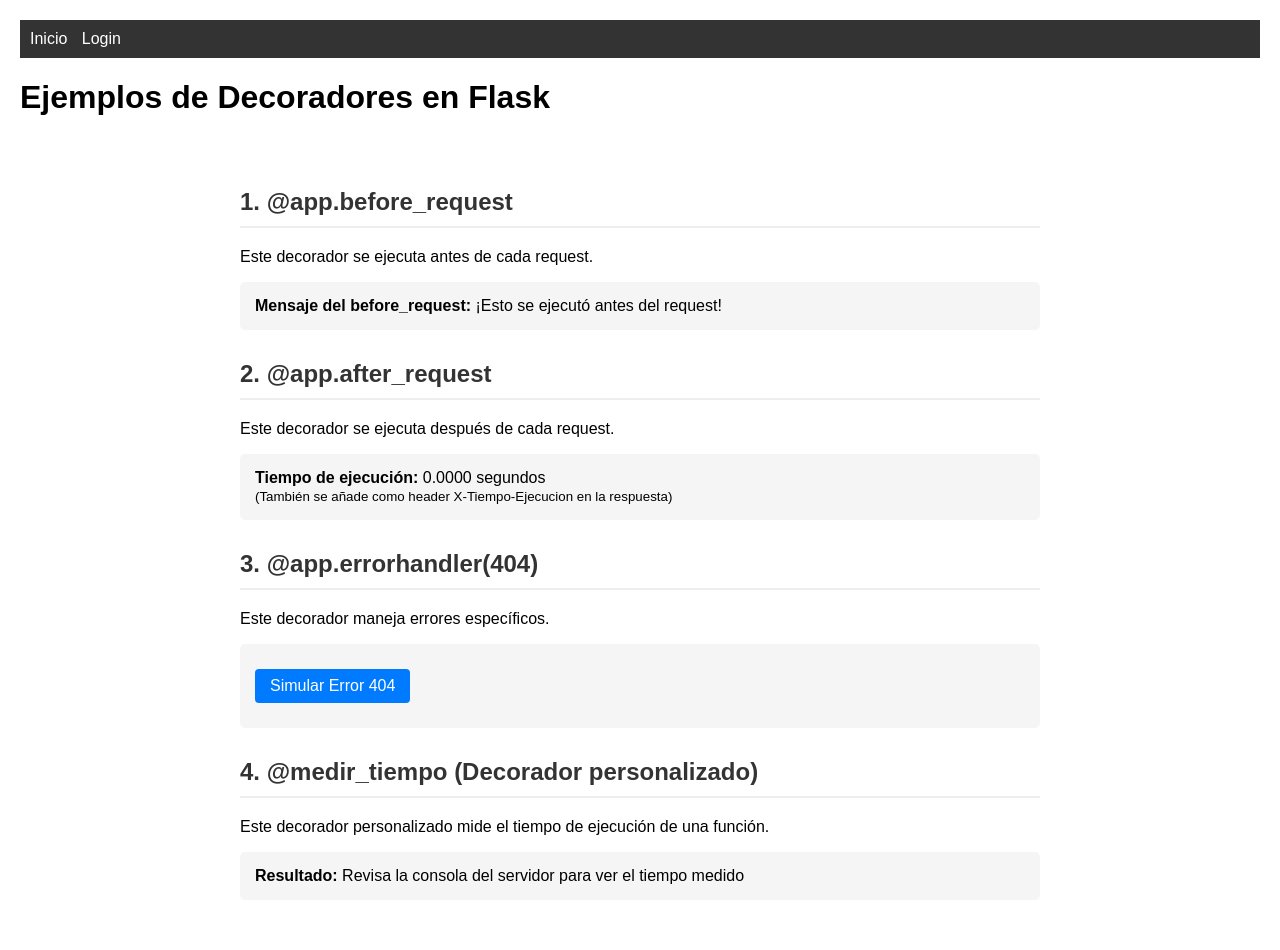
After one commit to nereasaga/investigacion-python-2, a Flask app: page /decoradores in a window 1280 px wide. The commit adds this page. Run offline with Flask 3, Linux system fonts and the light colour scheme.

Commit message:
agregados decoradores especiales

```diff
--- a/routes.py
+++ b/routes.py
@@ -1,8 +1,16 @@
-from flask import jsonify, request, render_template, redirect, url_for, flash
+from flask import jsonify, request, render_template, redirect, url_for, flash, abort
 from flask_login import login_user, logout_user, login_required, current_user
 from models import get_user_by_email, get_users, get_user_by_id, add_user, update_user, del_user, del_user_by_email, get_user_by_username, get_profile_by_user_id, update_profile, get_all_movies
 import os
 from werkzeug.utils import secure_filename
+from functools import wraps
+from flask import request, render_template, g
+from time import time
+import logging
+
+# Configurar logging
+logging.basicConfig(level=logging.INFO)
+logger = logging.getLogger(__name__)
 
 # Definir rutas
 
@@ -150,3 +158,55 @@ def init_routes(app):
     @login_required
     def add_user_view():
         return render_template('add_user.html')
+
+    # Decorador personalizado para medir tiempo de ejecución
+    def medir_tiempo(f):
+        @wraps(f)
+        def decorated_function(*args, **kwargs):
+            inicio = time()
+            resultado = f(*args, **kwargs)
+            fin = time()
+            tiempo_total = fin - inicio
+            logger.info(f'La función {f.__name__} tardó {tiempo_total:.4f} segundos')
+            return resultado
+        return decorated_function
+
+    # Ejemplo de @app.before_request
+    @app.before_request
+    def antes_de_request():
+        g.inicio_request = time()
+        g.mensaje_before = "¡Esto se ejecutó antes del request!"
+
+    # Ejemplo de @app.after_request
+    @app.after_request
+    def despues_de_request(response):
+        if hasattr(g, 'inicio_request'):
+            tiempo_total = time() - g.inicio_request
+            response.headers['X-Tiempo-Ejecucion'] = str(tiempo_total)
+        return response
+
+    # Ejemplo de @app.errorhandler
+    @app.errorhandler(404)
+    def pagina_no_encontrada(error):
+        return render_template('error.html',
+                             error_code=404,
+                             mensaje="¡Ups! Página no encontrada"), 404
+
+    # Ruta que muestra ejemplos de decoradores
+    @app.route('/decoradores')
+    @medir_tiempo
+    def ejemplos_decoradores():
+        # Simulamos un error 404
+        mostrar_404 = request.args.get('error404', False)
+        if mostrar_404:
+            # Forma correcta de generar un error 404
+            abort(404)
+
+        # Datos para mostrar en la plantilla
+        datos = {
+            'mensaje_before': g.mensaje_before,
+            'tiempo_inicio': g.inicio_request,
+            'tiempo_actual': time()
+        }
+
+        return render_template('decoradores.html', datos=datos)
--- a/static/css/style.css
+++ b/static/css/style.css
@@ -1,3 +1,5 @@
+@import url('https://fonts.googleapis.com/css2?family=Open+Sans:wght@400;600&display=swap');
+
 body {
     font-family: Arial, sans-serif;
     margin: 0;
@@ -202,3 +204,49 @@ label {
     border-radius: 4px;
     width: 100%;
 }
+
+/* Estilos para la página de decoradores */
+.decoradores-demo {
+    max-width: 800px;
+    margin: 0 auto;
+    padding: 20px;
+}
+
+.decoradores-demo h2 {
+    color: #333;
+    margin-top: 30px;
+    border-bottom: 2px solid #eee;
+    padding-bottom: 10px;
+}
+
+.resultado {
+    background: #f5f5f5;
+    padding: 15px;
+    border-radius: 5px;
+    margin: 10px 0;
+}
+
+.button {
+    display: inline-block;
+    padding: 8px 15px;
+    background: #007bff;
+    color: white;
+    text-decoration: none;
+    border-radius: 4px;
+    margin: 10px 0;
+}
+
+.button:hover {
+    background: #0056b3;
+}
+
+/* Estilos para la página de error */
+.error-page {
+    text-align: center;
+    padding: 50px 20px;
+}
+
+.error-page h1 {
+    font-size: 48px;
+    color: #dc3545;
+}
--- /dev/null
+++ b/templates/decoradores.html
@@ -0,0 +1,36 @@
+{% extends 'base.html' %}
+
+{% block title %}Ejemplos de Decoradores{% endblock %}
+
+{% block content %}
+    <h1>Ejemplos de Decoradores en Flask</h1>
+
+    <div class="decoradores-demo">
+        <h2>1. @app.before_request</h2>
+        <p>Este decorador se ejecuta antes de cada request.</p>
+        <div class="resultado">
+            <strong>Mensaje del before_request:</strong> {{ datos.mensaje_before }}
+        </div>
+
+        <h2>2. @app.after_request</h2>
+        <p>Este decorador se ejecuta después de cada request.</p>
+        <div class="resultado">
+            <strong>Tiempo de ejecución:</strong>
+            {{ "%.4f"|format(datos.tiempo_actual - datos.tiempo_inicio) }} segundos
+            <br>
+            <small>(También se añade como header X-Tiempo-Ejecucion en la respuesta)</small>
+        </div>
+
+        <h2>3. @app.errorhandler(404)</h2>
+        <p>Este decorador maneja errores específicos.</p>
+        <div class="resultado">
+            <a href="?error404=true" class="button">Simular Error 404</a>
+        </div>
+
+        <h2>4. @medir_tiempo (Decorador personalizado)</h2>
+        <p>Este decorador personalizado mide el tiempo de ejecución de una función.</p>
+        <div class="resultado">
+            <strong>Resultado:</strong> Revisa la consola del servidor para ver el tiempo medido
+        </div>
+    </div>
+{% endblock %}
```
Also changed, not shown: templates/error.html (added, +11 -0 lines).
